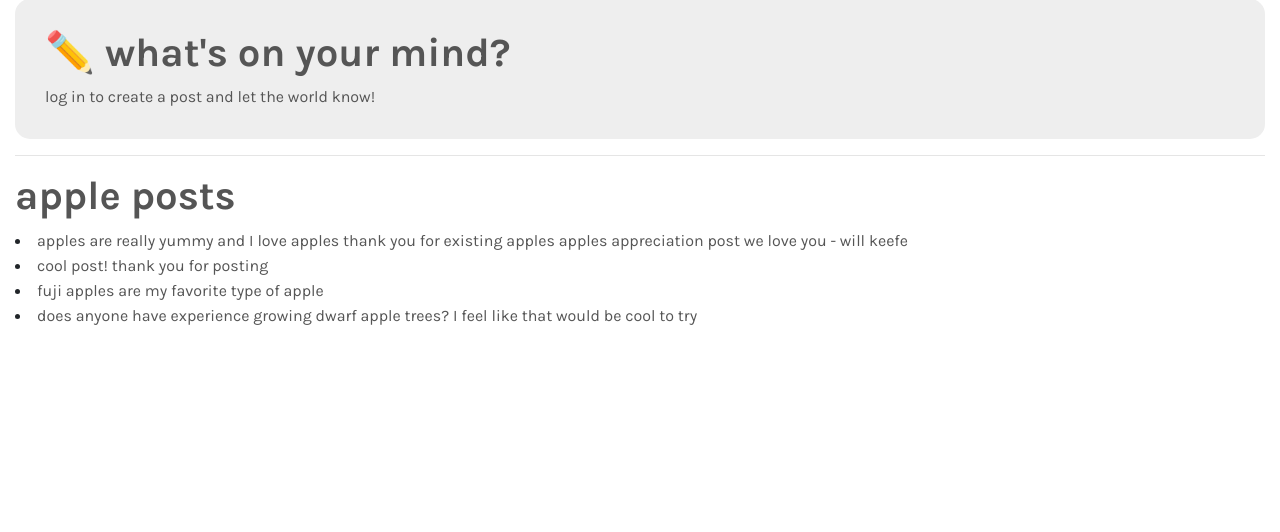
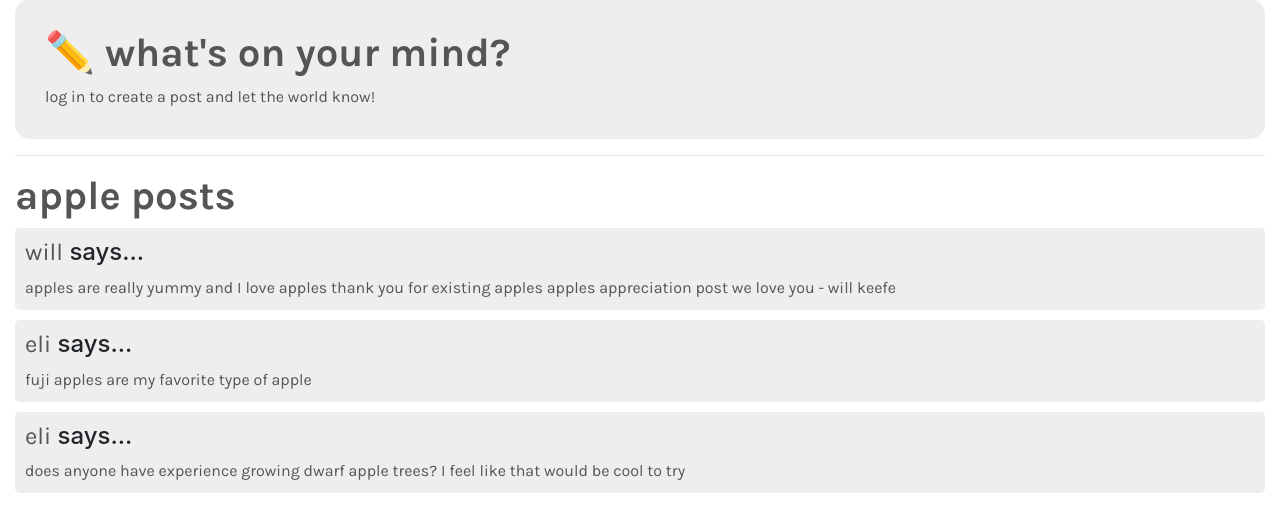
Before and after one commit to elibrowne/django-project, a Django app: a page that uses final/plants/templates/plant.html in a window 1280 px wide. Shown: the part 105-637 px from the top of the page. Run offline with Django 3.2, Linux system fonts and the light colour scheme; data comes from the database, SQL or seed files in the repository; both versions use the stored data as it was after the commit; some libraries are stand-ins or nearby versions.

Commit message:
Finished basic plant display page

```diff
--- a/final/plants/static/plants/style.css
+++ b/final/plants/static/plants/style.css
@@ -73,3 +73,20 @@ p {
 	padding: 5px;
 	font-family: 'Karla', sans-serif;
 }
+
+.postli {
+	background-color: #eee;
+	margin-bottom: 10px;
+	padding: 10px;
+	border-radius: 5px;
+	list-style-type: none;
+}
+
+.respondli {
+	background-color: #eee;
+	margin-bottom: 10px;
+	margin-left: 20px;
+	padding: 10px;
+	border-radius: 5px;
+	list-style-type: none;
+}
--- a/final/plants/templates/plant.html
+++ b/final/plants/templates/plant.html
@@ -67,7 +67,13 @@
 			<!-- View currently existing posts -->
 			<h1>{{ plantname }} posts </h1>
 			{% for post in posts %}
-				<li><a href="/post/{{ post.id }}/">{{ post.post_content }}</a></li>
+				<!-- Replies are not shown, only original posts -->
+				{% if post.post_parent == None %}
+				<li class="postli">
+					<h4> <a href="/user/{{ post.author }}">{{ post.author }}</a> says... </h4>
+					<a href="/post/{{ post.id }}/">{{ post.post_content }}</a>
+				</li>
+				{% endif %}
 			{% endfor %}
 		</div>
 	</body>
```
Also changed, not shown: final/db.sqlite3.
